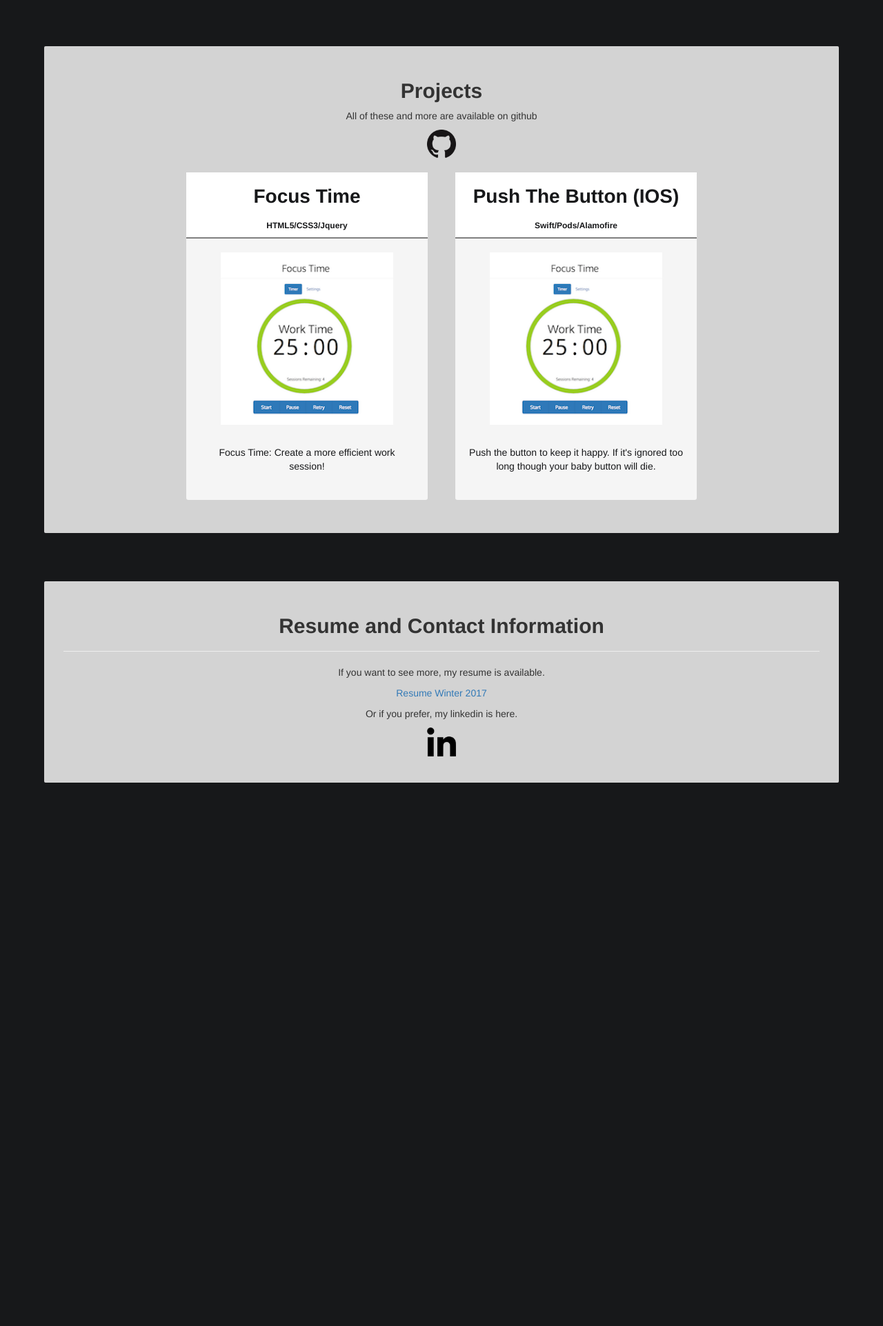
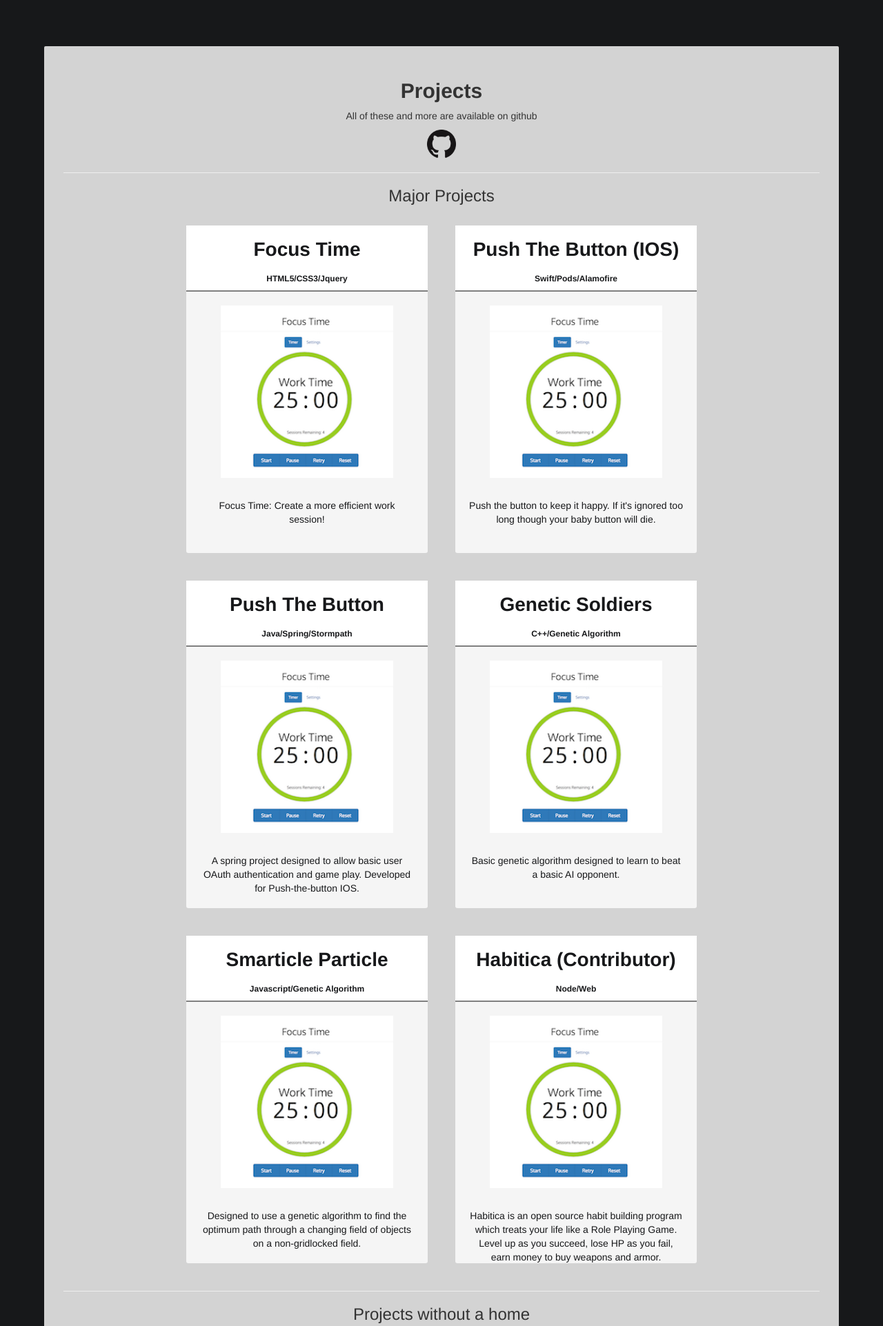
Before and after one commit to TNychka/FocusTime, a PHP site: page /index.html in a window 1280 px wide. Shown: the part 1223-3146 px from the top of the page at 69% size. Before the commit the page ends 2358 px from the top, so only its background shows below. Run offline with PHP 8.4, Linux system fonts and the light colour scheme; some libraries are stand-ins or nearby versions.

Commit message:
Added content

```diff
--- a/index.html
+++ b/index.html
@@ -56,7 +56,10 @@
         <p>All of these and more are available on github</p>
         <a class="info-link" href="https://github.com/TNychka"><img src="lib/GitHub-Mark-64px.png"
                                                                     style="width: 3em; height: 3em"></a>
-        <div id="project-container">
+        <hr>
+        <div id="major">
+            <h3>Major Projects</h3>
+            <div class="project-container">
                 <!--Focus Time-->
                 <a href="http://tnychka.github.io" target="_blank">
                     <div class="project">
@@ -77,10 +80,133 @@
                             <h6><b>Swift/Pods/Alamofire</b></h6>
                         </div>
                         <img class="project-image" src="lib/tnychkaio.png">
-                    <p>Push the button to keep it happy. If it's ignored too long though your baby button will die.</p>
+                        <p>Push the button to keep it happy. If it's ignored too long though your baby button will
+                            die.</p>
                     </div>
                 </a>
 
+                <!--push-the-button-backend-->
+                <a href="https://github.com/TNychka/push-the-button-backend" target="_blank">
+                    <div class="project">
+                        <div class="project-title">
+                            <h4><b>Push The Button</b></h4>
+                            <h6><b>Java/Spring/Stormpath</b></h6>
+                        </div>
+                        <img class="project-image" src="lib/tnychkaio.png">
+                        <p>A spring project designed to allow basic user OAuth authentication and game play. Developed
+                            for Push-the-button IOS.</p>
+                    </div>
+                </a>
+
+                <!--Genetic Soldiers-->
+                <a href="https://github.com/TNychka/GeneticSoldiers" target="_blank">
+                    <div class="project">
+                        <div class="project-title">
+                            <h4><b>Genetic Soldiers</b></h4>
+                            <h6><b>C++/Genetic Algorithm</b></h6>
+                        </div>
+                        <img class="project-image" src="lib/tnychkaio.png">
+                        <p>Basic genetic algorithm designed to learn to beat a basic AI opponent.</p>
+                    </div>
+                </a>
+
+                <!--Smarticle Particle-->
+                <a href="https://smarticleparticle.herokuapp.com/index.html" target="_blank">
+                    <div class="project">
+                        <div class="project-title">
+                            <h4><b>Smarticle Particle</b></h4>
+                            <h6><b>Javascript/Genetic Algorithm</b></h6>
+                        </div>
+                        <img class="project-image" src="lib/tnychkaio.png">
+                        <p>Designed to use a genetic algorithm to find the optimum path through a changing field of
+                            objects on a non-gridlocked field.</p>
+                    </div>
+                </a>
+
+                <!--Habitica-->
+                <a href="https://habitica.com" target="_blank">
+                    <div class="project">
+                        <div class="project-title">
+                            <h4><b>Habitica (Contributor)</b></h4>
+                            <h6><b>Node/Web</b></h6>
+                        </div>
+                        <img class="project-image" src="lib/tnychkaio.png">
+                        <p>Habitica is an open source habit building program which treats your life like a Role Playing
+                            Game. Level up as you succeed, lose HP as you fail, earn money to buy weapons and armor.</p>
+                    </div>
+                </a>
+            </div>
+        </div>
+        <hr>
+        <div id="Off-the-record">
+            <h3>Projects without a home</h3>
+            <div class="project-container">
+                <!--MIPS-->
+                <div class="project">
+                    <div class="project-title">
+                        <h4><b>MIPS</b></h4>
+                        <h6><b>Scala/Assembly</b></h6>
+                    </div>
+                    <img class="project-image" src="lib/tnychkaio.png">
+                    <p>Class project for CS241; developed and implemented a compiler for our very own functional
+                        programming language with garbage collection.</p>
+                </div>
+
+                <!--Skynet-->
+                <div class="project">
+                    <div class="project-title">
+                        <h4><b>Skynet</b></h4>
+                        <h6><b>Webmin/bash</b></h6>
+                    </div>
+                    <img class="project-image" src="lib/tnychkaio.png">
+                    <p>Created a personal web server to sync files between computers with programs including webmin, shellinabox, and syncthing.</p>
+                </div>
+            </div>
+        </div>
+    </div>
+
+
+    <div id="minor">
+        <h3>Minor and Old Projects</h3>
+        <div class="project-container">
+            <!--Deepspace-->
+            <a href="https://github.com/TNychka/Deepspace" target="_blank">
+                <div class="project">
+                    <div class="project-title">
+                        <h4><b>Deepspace</b></h4>
+                        <h6><b>Java</b></h6>
+                    </div>
+                    <img class="project-image" src="lib/tnychkaio.png">
+                    <p>A turn based strategy game developed as part group project in high school. This game inspired by
+                        xcom and developed in Java focuses on turn based strategy to overcome the enemy AI.</p>
+                </div>
+            </a>
+
+            <!--QT-3.14-GF-->
+            <a href="https://github.com/TNychka/QT-3.14-GF" target="_blank">
+                <div class="project">
+                    <div class="project-title">
+                        <h4><b>QT-3.14-GF</b></h4>
+                        <h6><b>Node/Bash</b></h6>
+                    </div>
+                    <img class="project-image" src="lib/tnychkaio.png">
+                    <p>Feeling lonely this valentines day? Talk to this cutie pi to brighten up your day! :)</p>
+                </div>
+            </a>
+
+            <!--Sort Script-->
+            <a href="https://github.com/TNychka/SortScript" target="_blank">
+                <div class="project">
+                    <div class="project-title">
+                        <h4><b>Sort Script</b></h4>
+                        <h6><b>Python</b></h6>
+                    </div>
+                    <img class="project-image" src="lib/tnychkaio.png">
+                    <p>Python script developed to sort through files quickly and efficiently. Just drop into the folder
+                        you to sort and double click do run.</p>
+                </div>
+            </a>
+        </div>
     </div>
 </div>
 </div>
--- a/stylesheet.css
+++ b/stylesheet.css
@@ -89,7 +89,7 @@
     margin: 20px;
 }
 
-#project-container {
+.project-container {
     display: flex;
     justify-content: center;
     flex-wrap: wrap;
```
Lines whose indentation alone changed are shown as unchanged.
